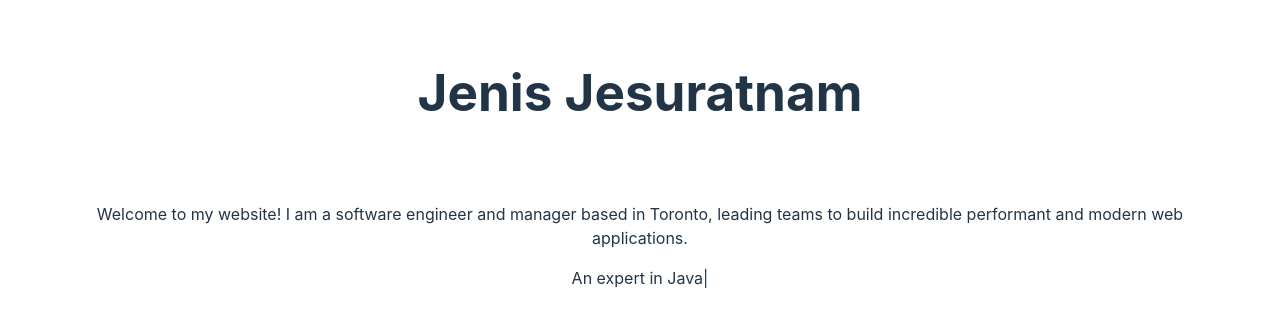
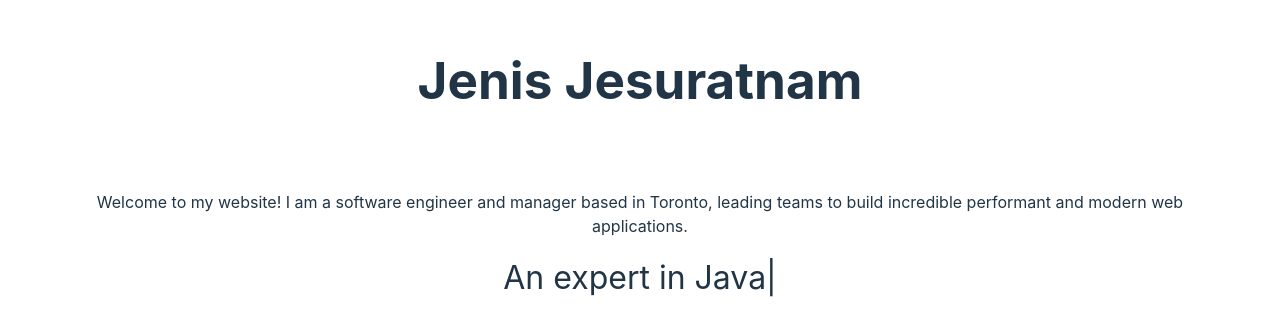
Before and after one commit to Zeavz/Jenis, a React (Vite) app: page / in a window 1280 px wide. Shown: the part 224-560 px from the top of the page. Built offline with nearby package versions, Linux system fonts and the light colour scheme.

Commit message:
chore: add delay after last animation type

```diff
--- a/src/App.tsx
+++ b/src/App.tsx
@@ -26,10 +26,12 @@ function App() {
                 'An expert in AWS',
                 1000,
                 'An expert in Docker',
+                1000,
             ]}
             wrapper="span"
             speed={50}
             preRenderFirstString={true}
+            style={{ fontSize: '2em', display: 'inline-block' }}
             repeat={Infinity}
         />
       </div>
```
